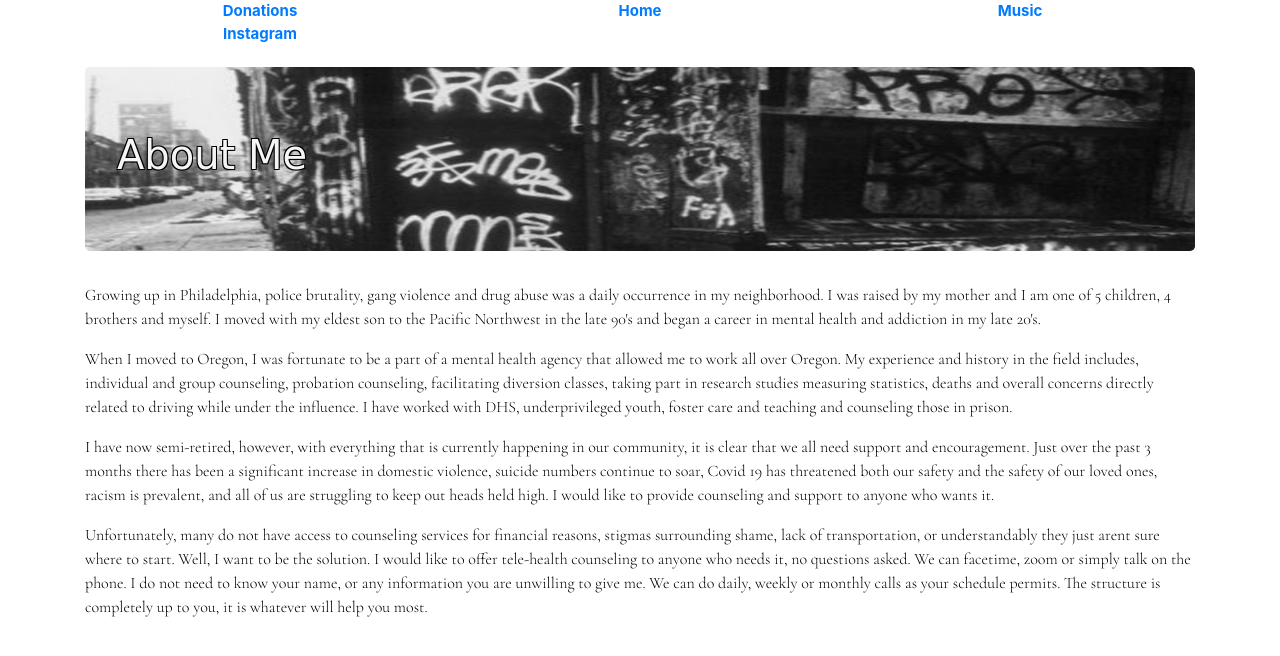
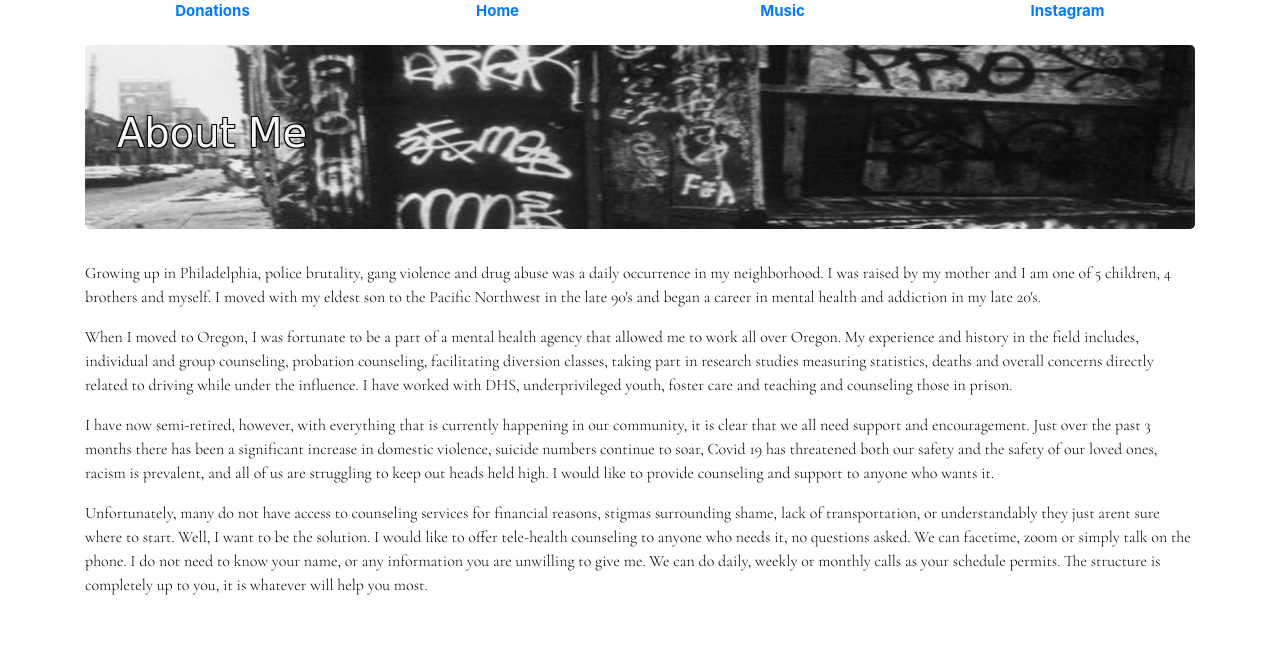
Before and after one commit to aesadin/Denise_Williams, a plain HTML site: page aboutMe.html in a window 1280 px wide. Drawn offline with nearby package versions, Linux system fonts and the light colour scheme; a web font is replaced by a local one.

```diff
--- a/aboutMe.html
+++ b/aboutMe.html
@@ -13,10 +13,10 @@
 </head>
 <body class="container" class="aboutbody">
   <div class="row">
-    <div class="col-md-4"><a href="donations.html"><strong>Donations</strong></a></div>
-    <div class="col-md-4"><a href="index.html"><strong>Home</strong></a></div>
-    <div class="col-md-4"><a href="https://open.spotify.com/user/n5lx1i0iiaw505rf95xabtxl3/playlist/1mnvxOKZtA5YQIbhiTTmkk?si=b_FP-rXlR6iu-WavPW_cdA"><strong>Music</strong></a></div>
-    <div class="col-md-4"><a href="https://www.instagram.com/confrontingthestorm/"><strong>Instagram</strong></a></div>
+    <div class="col-md-3"><a href="donations.html"><strong>Donations</strong></a></div>
+    <div class="col-md-3"><a href="index.html"><strong>Home</strong></a></div>
+    <div class="col-md-3"><a href="https://open.spotify.com/user/n5lx1i0iiaw505rf95xabtxl3/playlist/1mnvxOKZtA5YQIbhiTTmkk?si=b_FP-rXlR6iu-WavPW_cdA"><strong>Music</strong></a></div>
+    <div class="col-md-3"><a href="https://www.instagram.com/confrontingthestorm/"><strong>Instagram</strong></a></div>
   </div>
   <div class="jumbotron">
     <h1 class="aboutme">About Me</h1>
```
Also changed, not shown: donations.html (+4 -3 lines).
